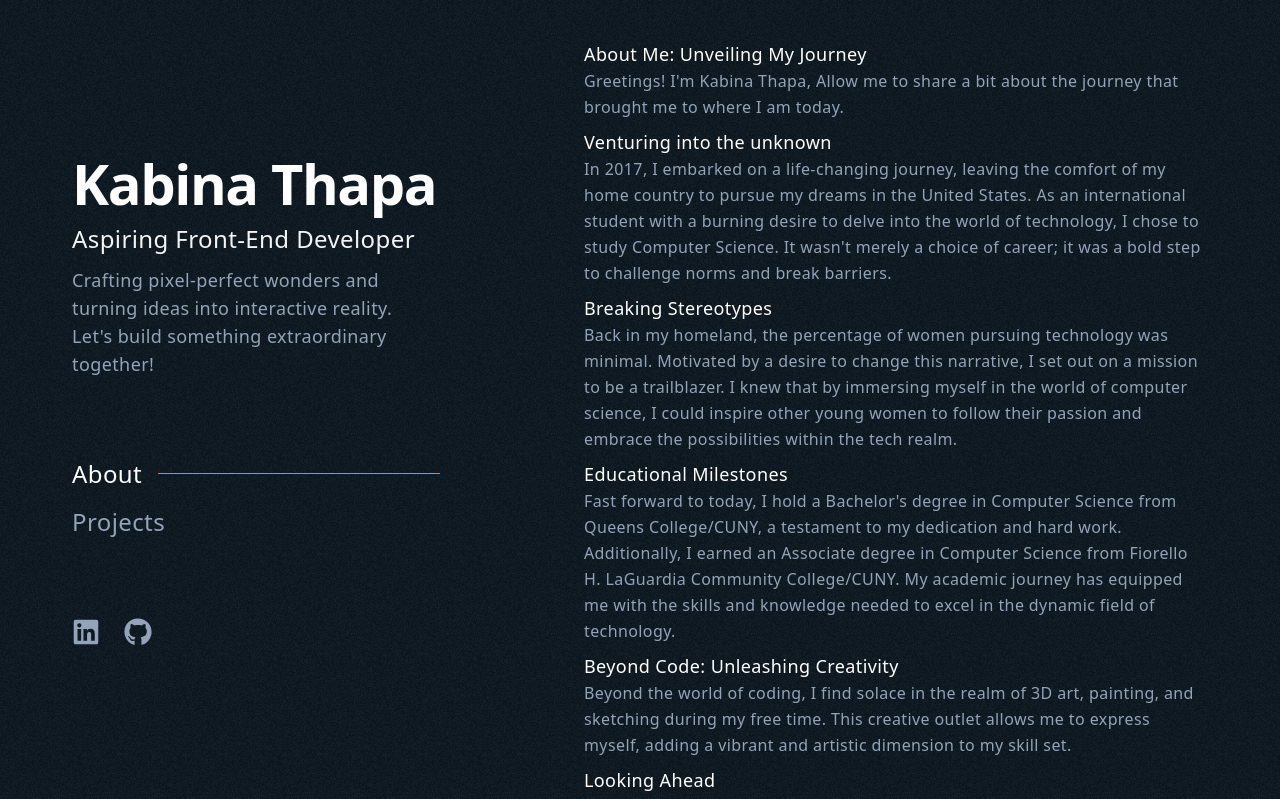
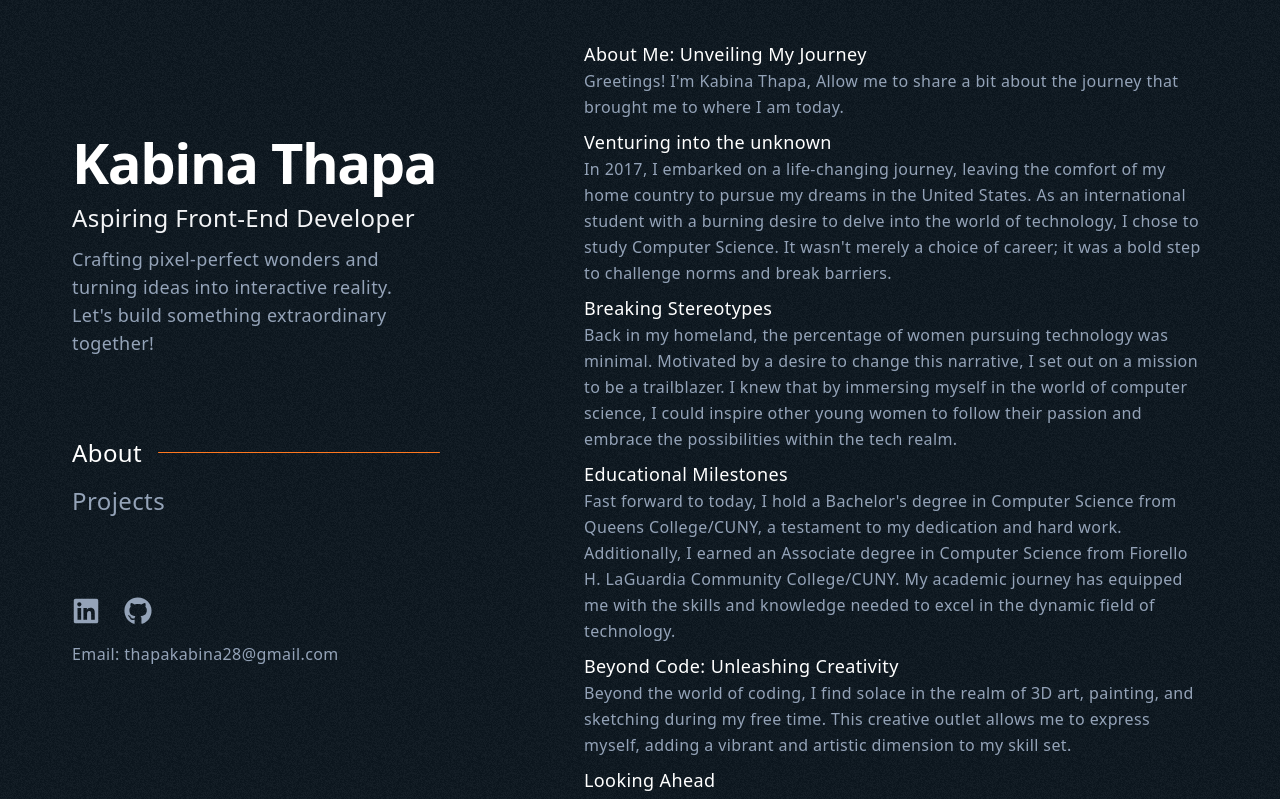
Before and after one commit to KabinaThapa/portfolio-kabinathapa, a React (Vite) app: page / in a window 1280 px wide. Shown: the top 799 px of the page. Built offline with nearby package versions, Linux system fonts and the light colour scheme.

Commit message:
style: add contact info layout

```diff
--- a/src/App.jsx
+++ b/src/App.jsx
@@ -82,10 +82,20 @@ function App() {
 
 
           </div>
+          <div className="flex flex-col gap-4">
           <div className="flex w-20 justify-between ">
             <a href='https://www.linkedin.com/in/kabina-thapa'> <FaLinkedin size={28} className="hover:text-white" /></a>
            <a href='https://github.com/KabinaThapa'> <FaGithub size={28} className="hover:text-white" /></a>
+
           </div>
+          <div className="flex items-center gap-2">
+
+          <p className="hover:text-white">Email: thapakabina28@gmail.com</p>
+          </div>
+
+          </div>
+
+
         </div>
         <div className="second  w-[55%] flex flex-col gap-10 ">
           <section id="about" className=" flex flex-col p-10 gap-2  ">
@@ -278,7 +288,7 @@ function App() {
 
             </div>
             <div className=" ml-12  flex items-center w-60 justify-evenly text-xl text-white font-semibold group hover:underline hover:underline-offset-8">
-              <a href='/public/Resume.pdf'>View Full Resume</a>
+              <a href='/public/Kabina Thapa-Resume.pdf'>View Full Resume</a>
             <LuArrowRight size={20} className="group-hover:translate-x-2"/>
               </div>
               <footer className="flex items-center gap-1 justify-center p-10">
```
Also changed, not shown: 2 other files (tests, documents, lock files or other folders).
